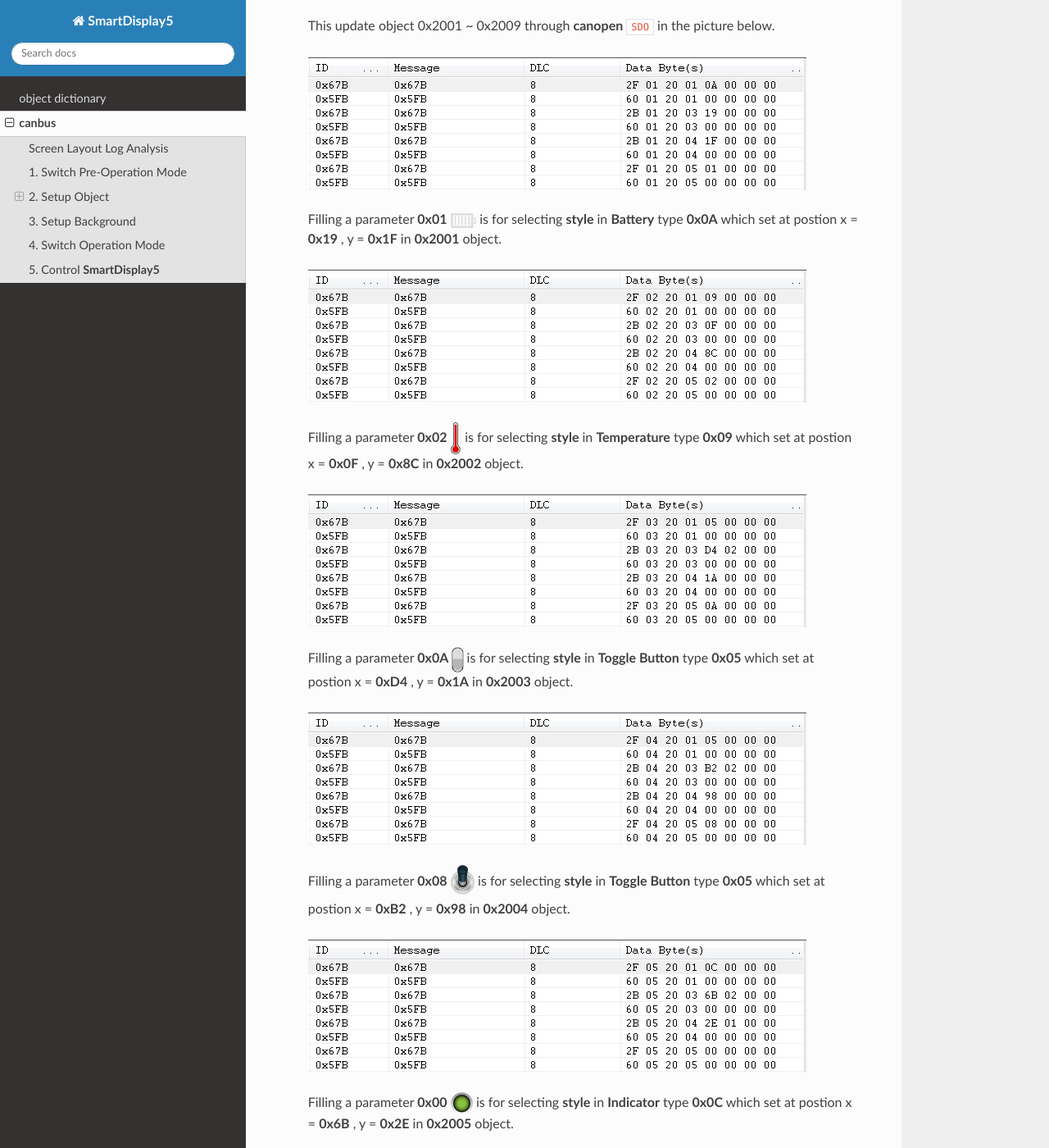
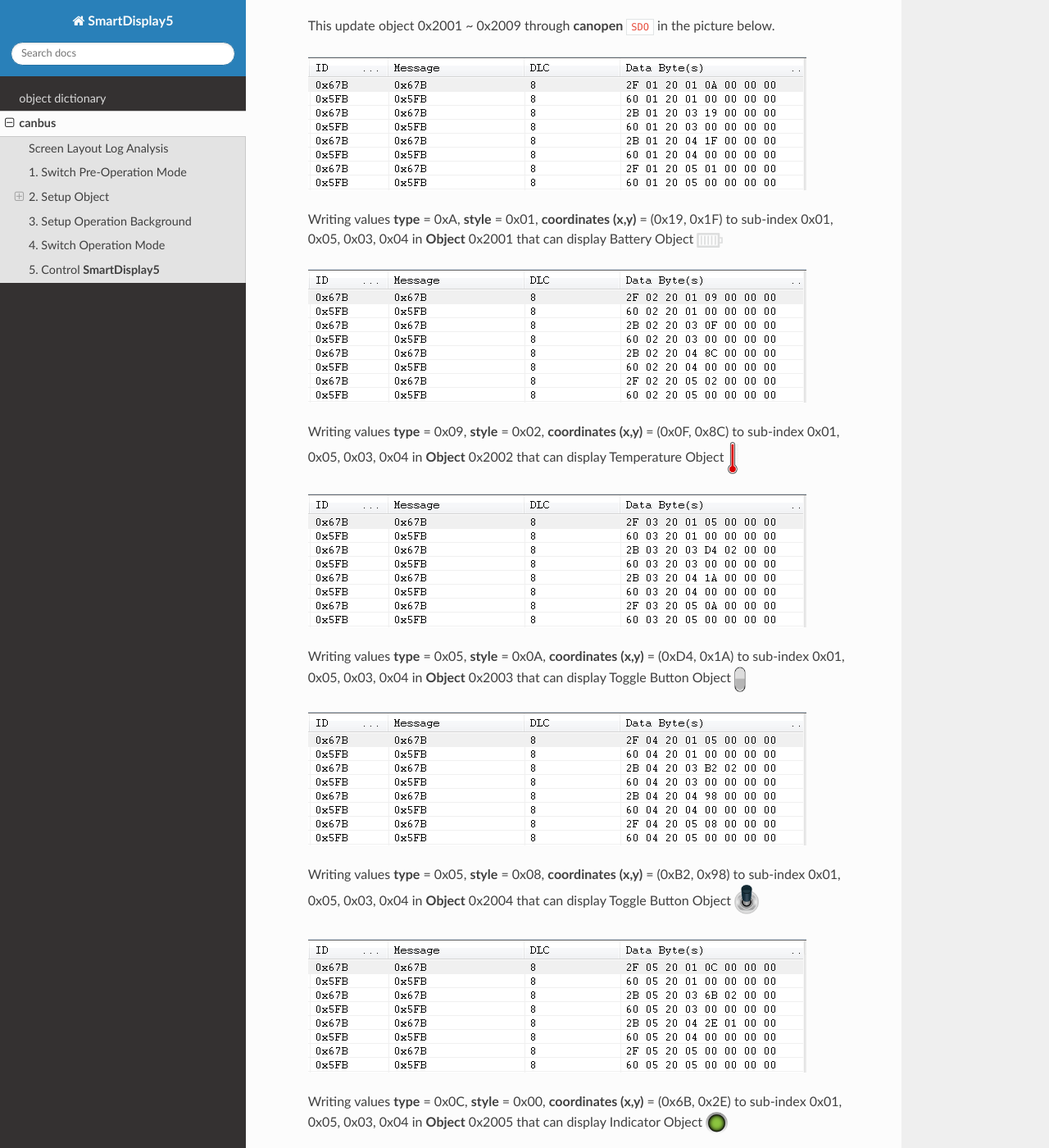
Before and after one commit to Smart-Display-Series/SmartDisplay5, a Sphinx documentation site: the page built from source/vehicle.rst, in a window 1280 px wide and 1400 px high, scrolled down 2349 px. Shown: the whole window at 82% size. Built offline with Sphinx 7.4.7 and the Read the Docs theme 2.0.0, drawn with Linux system fonts in a browser that asks for light colours; some of the changed text lies outside the part shown.

Commit message:
update document

```diff
--- a/source/vehicle.rst
+++ b/source/vehicle.rst
@@ -136,28 +136,28 @@ Update Object 0x2001~0x2009
 
     <br/>
 
-  |br| Filling a parameter **0x01** |Battery_1| is for selecting **style** in **Battery** type **0x0A**
-  which set at postion x = **0x19** , y = **0x1F** in **0x2001** object.
+  |br| Writing values **type** = 0xA, **style** = 0x01, **coordinates (x,y)** = (0x19, 0x1F) to
+  sub-index 0x01, 0x05, 0x03, 0x04 in **Object** 0x2001 that can display Battery Object |Battery_1|
 
   .. image:: ./images/Vehicle_Obj2002.png
 
-  |br| Filling a parameter **0x02** |Temperature_2| is for selecting **style** in **Temperature** type **0x09**
-  which set at postion x = **0x0F** , y = **0x8C** in **0x2002** object.
+  |br| Writing values **type** = 0x09, **style** = 0x02, **coordinates (x,y)** = (0x0F, 0x8C) to
+  sub-index 0x01, 0x05, 0x03, 0x04 in **Object** 0x2002 that can display Temperature Object |Temperature_2|
 
   .. image:: ./images/Vehicle_Obj2003.png
 
-  |br| Filling a parameter **0x0A** |button_10| is for selecting **style** in **Toggle Button** type **0x05**
-  which set at postion x = **0xD4** , y = **0x1A** in **0x2003** object.
+  |br| Writing values **type** = 0x05, **style** = 0x0A, **coordinates (x,y)** = (0xD4, 0x1A) to
+  sub-index 0x01, 0x05, 0x03, 0x04 in **Object** 0x2003 that can display Toggle Button Object |button_10|
 
   .. image:: ./images/Vehicle_Obj2004.png
 
-  |br| Filling a parameter **0x08** |button_8| is for selecting **style** in **Toggle Button** type **0x05**
-  which set at postion x = **0xB2** , y = **0x98** in **0x2004** object.
+  |br| Writing values **type** = 0x05, **style** = 0x08, **coordinates (x,y)** = (0xB2, 0x98) to
+  sub-index 0x01, 0x05, 0x03, 0x04 in **Object** 0x2004 that can display Toggle Button Object |button_8|
 
   .. image:: ./images/Vehicle_Obj2005.png
 
-  |br| Filling a parameter **0x00** |Indicator_0| is for selecting **style** in **Indicator** type **0x0C**
-  which set at postion x = **0x6B** , y = **0x2E** in **0x2005** object.
+  |br| Writing values **type** = 0x0C, **style** = 0x00, **coordinates (x,y)** = (0x6B, 0x2E) to
+  sub-index 0x01, 0x05, 0x03, 0x04 in **Object** 0x2005 that can display Indicator Object |Indicator_0|
 
   .. image:: ./images/Vehicle_Obj2006.png
 
@@ -175,7 +175,7 @@ Update Object 0x2001~0x2009
 
   |br| put the object **0x2009**, set the item type **empty**.
 
-3. Setup Background
+3. Setup Operation Background
 ---------------------------------------------
 
   .. |background_Industry| image:: ./images/background_Industry.png
@@ -187,21 +187,23 @@ Update Object 0x2001~0x2009
   .. |background_Medical| image:: ./images/background_Medical.png
    :scale: 15%
 
+
+  The operation background image is selected using an object \ **0x2100** \ as below.
+
   +-------------------------+----------------------+----------------------+
   | **0x00**  Industry      |**0x01**  Vehicle     |**0x02**  Medical     |
   +=========================+======================+======================+
   | |background_Industry|   | |background_Vehicle| | |background_Vehicle| |
   +-------------------------+----------------------+----------------------+
 
-
   Select Picture value **0x01** to setting backgruond picturen at operation-mode through Canopne ``SDO``.
 
   +--------+------+------------------------+---------------------------+
-  |ID      |DLC   |Data Byte(s)            |                           |
+  |ID      |DLC   |Data Byte(s)            |Packet Direction           |
   +========+======+========================+===========================+
   |0x67B   |8     |2F 00 21 00 01 00 00 00 | **Host -> SmartDisplay5** |
   +--------+------+------------------------+---------------------------+
-  |0x5FB   |8     |60 00 21 00 00 00 00 00 | **Host <- SmartDisplay5** |
+  |0x5FB   |8     |60 00 21 00 00 00 00 00 | **SmartDisplay5 -> Host** |
   +--------+------+------------------------+---------------------------+
 
 
@@ -231,5 +233,5 @@ Update Object 0x2001~0x2009
 
 ..
 
-    Write Object index 0x2000 subindx 0x07 ``set value`` **0~100** through CANOPEN ``PDO``
+    Write Object index 0x2000 subindx 0x07 ``set value`` \ **0~100** \ through CANOPEN ``PDO``
     that can control gauge which shown as right animation.
```
Also changed, not shown: other parts of source/vehicle.rst (+8 -8 lines), source/object dictionary.rst (+23 -7 lines).
